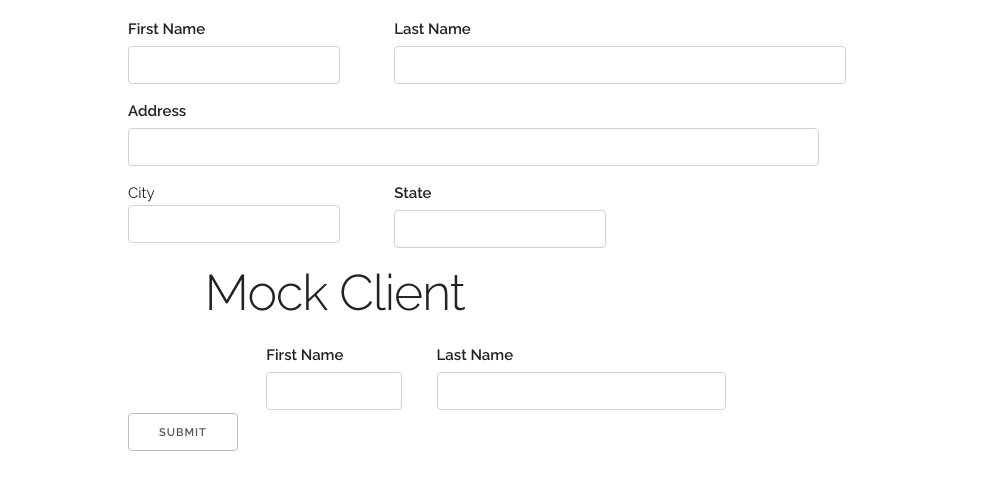
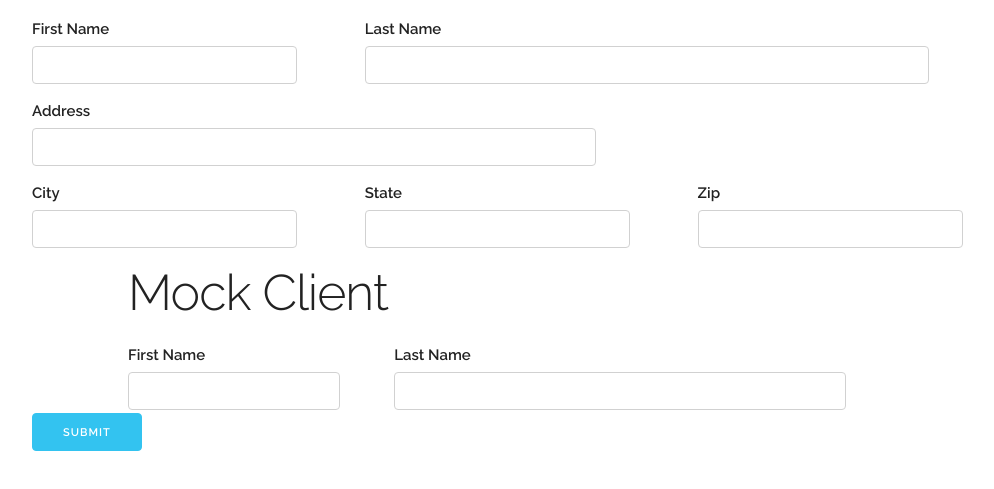
Before and after one commit to unisaurus-rex/eprotect-mockclient, a plain HTML site: page index.html in a window 1280 px wide. Shown: the part 63-552 px from the top of the page, without its empty margins (128-1122 px from the left). Drawn offline with nearby package versions, Linux system fonts and the light colour scheme.

Commit message:
Correct html layout

```diff
--- a/index.html
+++ b/index.html
@@ -32,8 +32,7 @@
     <div class="container">
       <h1>Mock Client</h1>
       <form>
-        <div id="personalInfo">
-          <div class="container">
+        <div class="row">
           <div class="one-third column">
             <label for="first">First Name</label>
             <input id="first" type="text">
@@ -42,31 +41,49 @@
             <label for="last">Last Name</label>
             <input id="last" type="text">
           </div>
-          </div>
-          <div class="container">
-            <div class="two-thrids column">
-              <label for="address" type="text">Address</label>
+        </div> <!-- End row -->
+
+        <div class="row">
+          <div class="two-thirds column">
+            <label for="address">Address</label>
             <input id="address" type="text">
           </div>
+          <div class="column"></div>
         </div>
-          <div class="container">
-            <div class="one-third column"
-              <label for="city" type="text">City</label>
+
+        <div class="row">
+          <div class="one-third column">
+            <label for="city">City</label>
             <input id="city" type="text">
           </div>
           <div class="one-third column">
-              <label for="state" type="text">State</label>
+            <label for="state">State</label>
             <input id="state" type="text">
+          </div>
+          <div class="one-third column">
+            <label for="zip">Zip</label>
+            <input id="zip" type="text">
+          </div>
+        </div> <!-- End row -->
+
+        <div class="row">
+          <div id="payframe" class="column"></div>
+        </div>
+
+        <div class="row">
+          <div class="column">
+            <button id="regButton" type="button" class="button-primary">Submit</button>
+          </div>
+        </div>
+
+      </form>
+
+
+
+
     </div>
     </div>
     </div>
-        <div id="payframe" class="container"></div>
-        <div id="submit" class="container" >
-          <button type="submit">Submit</button>
-        </div>
-      </form>
-    </div>
-
 
     <script src="https://code.jquery.com/jquery-1.12.4.min.js" integrity="sha256-ZosEbRLbNQzLpnKIkEdrPv7lOy9C27hHQ+Xp8a4MxAQ=" crossorigin="anonymous"></script>
     <script type="text/javascript" src="js/payframe-client.js"></script>
--- a/js/app.js
+++ b/js/app.js
@@ -29,7 +29,16 @@ jQuery(document).ready(function() {
     },
   };
 
+
+
   var payframeClient = new LitlePayframeClient(configure);
 
-  setTimeout(payframeClient.autoAdjustHeight, 100);
+  setTimeout(payframeClient.autoAdjustHeight, 400);
+
+  // add submit handler
+  $("#regButton").click(function(e) {
+    console.log('button selected');
+    var msg = {id: "1234", orderId: "5678"};
+    payframeClient.getPaypageRegistrationId(msg);
+  });
 });
```
Lines whose indentation alone changed are shown as unchanged.
